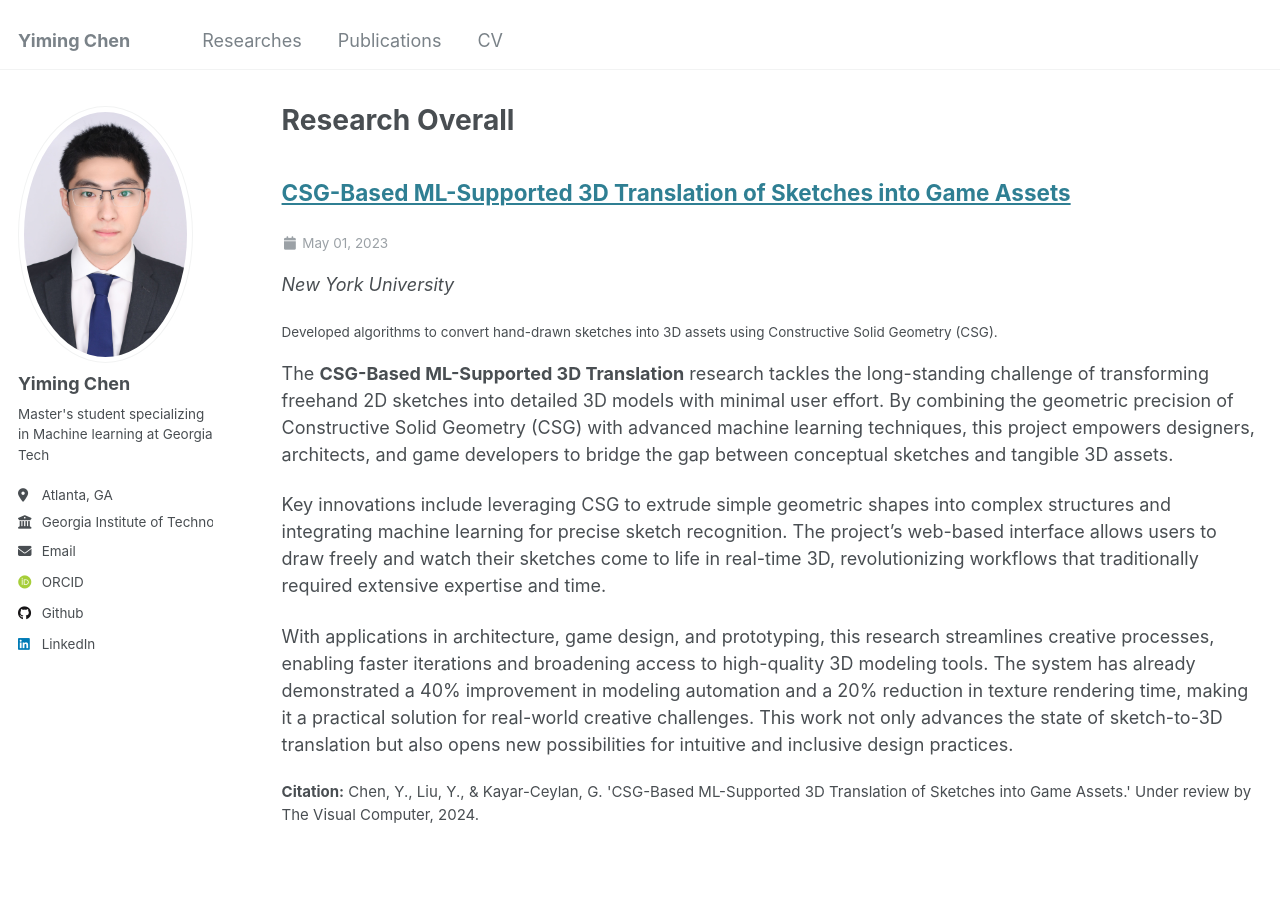
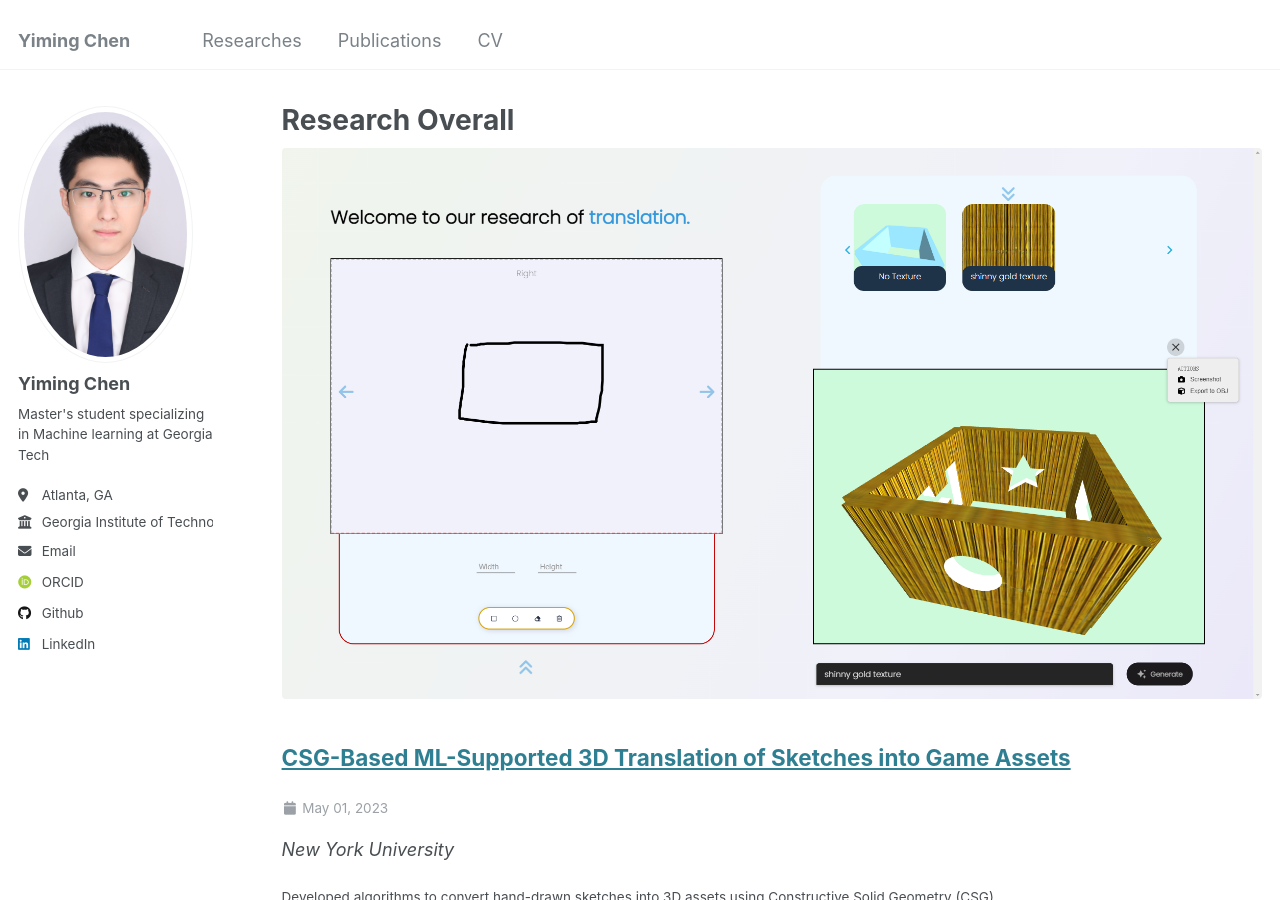
Before and after one commit to Spectraorder/spectraorder.github.io, a Jekyll site: the page built from _pages/researches.html, in a window 1280 px wide and 900 px high. Built offline with Jekyll 4.4.1, drawn with Linux system fonts in a browser that asks for light colours; some web fonts are replaced.

Commit message:
research header teaser

```diff
--- a/_pages/researches.html
+++ b/_pages/researches.html
@@ -10,6 +10,18 @@ author_profile: true
 {% for post in site.researches %}
   <div class="archive__item">
     <article class="archive__item" itemscope itemtype="http://schema.org/CreativeWork">
+      {% if post.header.teaser %}
+        <div class="archive__item-teaser">
+          <img src=
+            {% if post.header.teaser contains "://" %}
+              "{{ post.header.teaser }}"
+            {% else %}
+              "{{ base_path }}/images/{{ post.header.teaser }}"
+            {% endif %}
+            alt="">
+        </div>
+      {% endif %}
+
       <h2 class="archive__item-title" itemprop="headline">
         <a href="{{ post.permalink | prepend: base_path }}" rel="permalink">{{ post.title }}</a>
       </h2>
```
Also changed, not shown: _researches/2023-05-01-csg-based-ml-supported-3d-translation.md (+2 -0 lines), images/csg-research.png (added).
